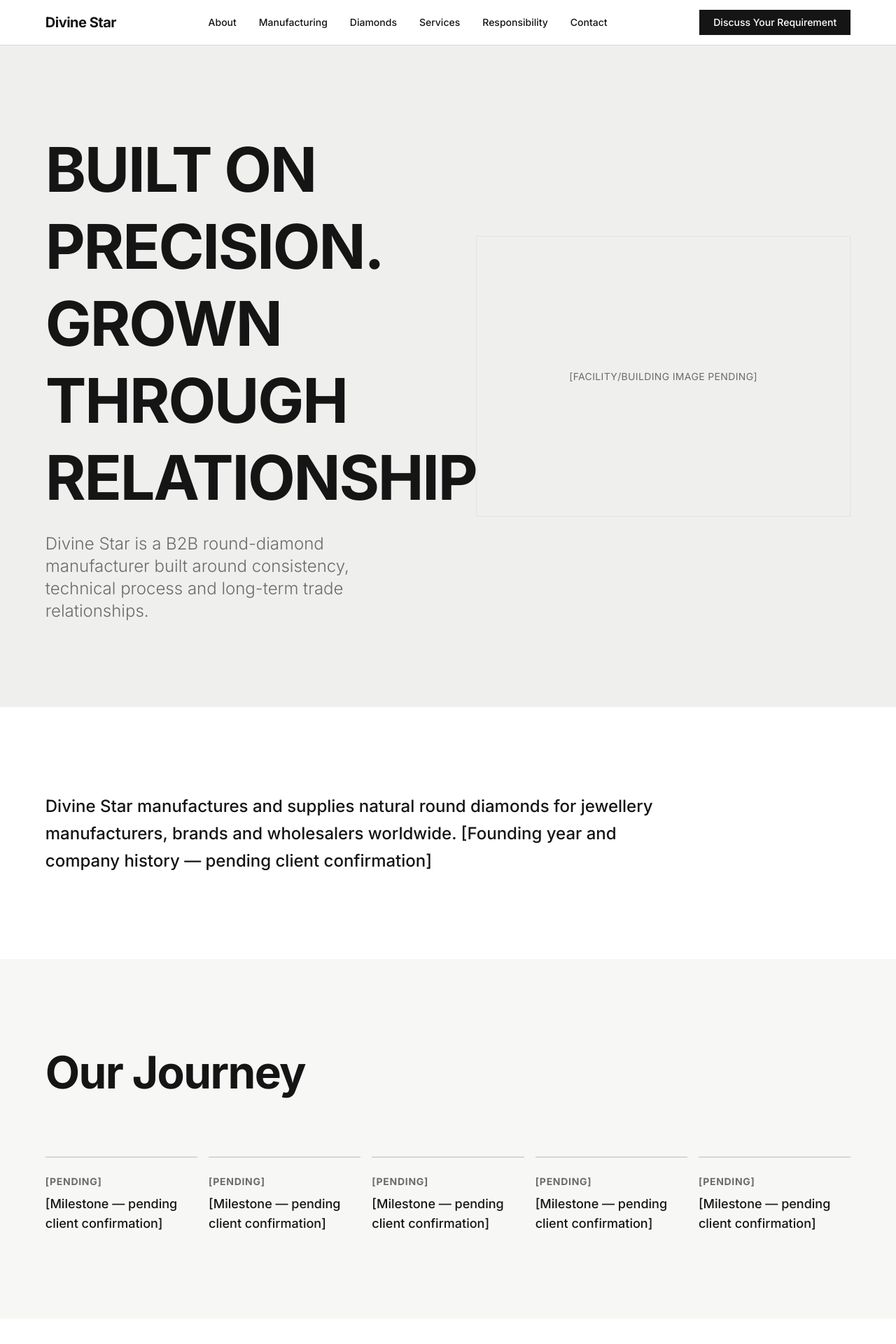
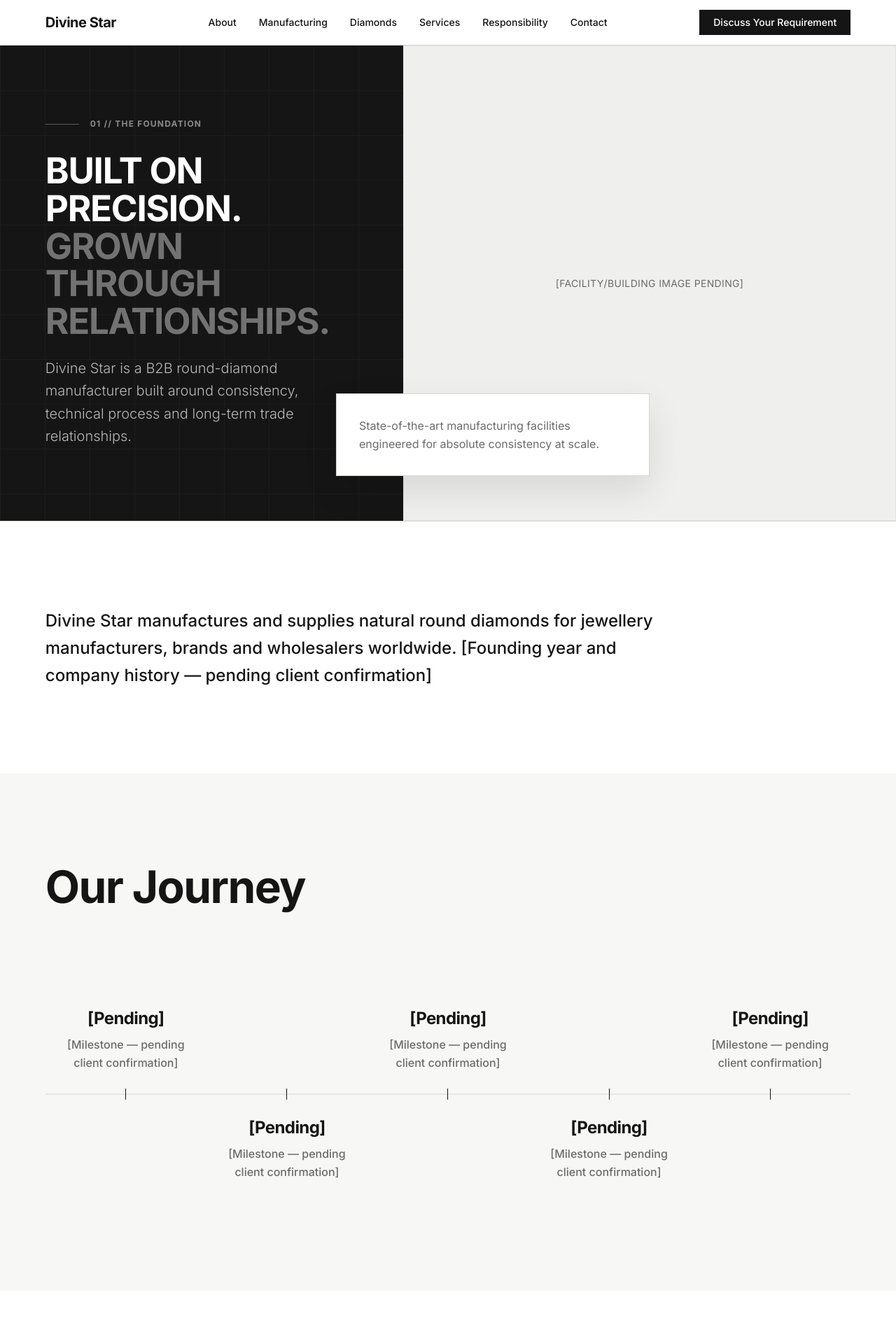
Before and after one commit to divinestarsever-tech/Divinestar, a Next.js app: page /about in a window 1280 px wide. Shown: the top 1920 px of the page at 70% size. Built offline with nearby package versions, Linux system fonts and the light colour scheme.

Commit message:
about page upfate

```diff
--- a/app/about/page.tsx
+++ b/app/about/page.tsx
@@ -7,19 +7,49 @@ export default function AboutPage() {
     <div className="flex flex-col w-full overflow-x-hidden">
 
       {/* 1. PAGE HERO */}
-      <Section className="bg-[var(--color-brand-panel)]" withFluidVertical>
-        <div className="grid grid-cols-1 lg:grid-cols-2 gap-[var(--fluid-gap)] items-center w-full">
-          <div>
-            <h1 className="text-[length:var(--fluid-h1)] leading-tight font-bold tracking-tight text-[var(--color-brand-graphite)] mb-6 uppercase">
-              Built On Precision.<br />Grown Through Relationships.
+      <section className="relative w-full lg:min-h-[85vh] flex flex-col lg:flex-row border-b border-[var(--color-brand-line)]">
+
+        {/* Left Dark Panel */}
+        <div className="w-full lg:w-[45%] bg-[var(--color-brand-graphite)] flex flex-col justify-center relative px-[var(--fluid-px)] py-20 lg:py-24">
+
+          {/* Subtle Grid Pattern Overlay */}
+          <div className="absolute inset-0 opacity-[0.03]" style={{ backgroundImage: 'linear-gradient(#ffffff 1px, transparent 1px), linear-gradient(90deg, #ffffff 1px, transparent 1px)', backgroundSize: '4rem 4rem' }} />
+
+          <div className="relative z-10 w-full max-w-xl">
+            <div className="flex items-center gap-4 mb-8">
+              <div className="h-[1px] w-12 bg-white/30" />
+              <span className="text-xs uppercase tracking-widest font-bold text-white/50">01 // The Foundation</span>
+            </div>
+
+            <h1 className="text-[clamp(2rem,4vw,4.5rem)] font-bold uppercase tracking-tight leading-[1.05] text-white mb-6 break-words">
+              Built On Precision.<br />
+              <span className="text-white/40">
+                Grown Through <br className="hidden sm:block" />
+                Relationships.
+              </span>
             </h1>
-            <p className="text-xl md:text-2xl font-light text-[var(--color-brand-text-secondary)]">
+
+            <p className="text-lg md:text-xl font-light text-white/70 leading-relaxed">
               Divine Star is a B2B round-diamond manufacturer built around consistency, technical process and long-term trade relationships.
             </p>
           </div>
-          <Placeholder className="aspect-[4/3] w-full" label="[Facility/Building image pending]" />
         </div>
-      </Section>
+
+        {/* Right Image Panel */}
+        <div className="w-full lg:w-[55%] h-[60vh] lg:h-auto relative bg-[var(--color-brand-panel)]">
+          <Placeholder
+            className="absolute inset-0 w-full h-full object-cover"
+            label="[Facility/Building image pending]"
+          />
+
+          {/* Floating 'Bridge' Card */}
+          <div className="absolute -bottom-8 lg:bottom-16 left-[var(--fluid-px)] lg:-left-24 bg-[var(--color-brand-white)] p-6 lg:p-8 shadow-[0_20px_50px_rgba(0,0,0,0.1)] z-20 w-[calc(100%-calc(var(--fluid-px)*2))] lg:w-[28rem] border border-[var(--color-brand-line)] flex flex-col gap-3">
+             <p className="text-sm lg:text-base text-[var(--color-brand-text-secondary)] leading-relaxed">
+               State-of-the-art manufacturing facilities engineered for absolute consistency at scale.
+             </p>
+          </div>
+        </div>
+      </section>
 
       {/* 2. COMPANY OVERVIEW */}
       <Section className="bg-[var(--color-brand-white)]" withFluidVertical>
@@ -33,16 +63,70 @@ export default function AboutPage() {
       {/* 3. TIMELINE */}
       <Section className="bg-[var(--color-brand-warm-white)]" withFluidVertical>
         <div className="w-full">
-          <h2 className="text-[length:var(--fluid-h2)] font-bold tracking-tight text-[var(--color-brand-graphite)] mb-[var(--fluid-gap)] leading-tight">
+          <h2 className="text-[length:var(--fluid-h2)] font-bold tracking-tight text-[var(--color-brand-graphite)] mb-[var(--fluid-gap)] leading-tight text-center lg:text-left">
             Our Journey
           </h2>
-          <div className="flex flex-col lg:flex-row gap-8 lg:gap-4 w-full">
+
+          {/* DESKTOP (1024px+): Horizontal Alternating Timeline */}
+          <div className="hidden lg:grid grid-cols-5 w-full relative mt-16 xl:mt-24">
+            {/* Continuous horizontal rail */}
+            <div className="absolute top-1/2 left-0 right-0 h-[1px] bg-[var(--color-brand-line)] -translate-y-1/2" />
+
+            {[1, 2, 3, 4, 5].map((_, idx) => {
+              const isAbove = idx % 2 === 0;
+              return (
+                <div key={idx} className="flex flex-col relative h-[280px] xl:h-[320px]">
+                  {/* Top Content Area */}
+                  <div className={`flex-1 flex flex-col justify-end px-4 pb-6 lg:pb-8 text-center items-center ${isAbove ? 'opacity-100' : 'opacity-0 pointer-events-none'}`}>
+                    {isAbove && (
+                      <>
+                        <span className="block text-xl xl:text-2xl font-bold tracking-tight text-[var(--color-brand-graphite)] mb-2">
+                          [Pending]
+                        </span>
+                        <h3 className="text-sm xl:text-base font-medium text-[var(--color-brand-text-secondary)] leading-relaxed max-w-[200px]">
+                          [Milestone — pending client confirmation]
+                        </h3>
+                      </>
+                    )}
+                  </div>
+
+                  {/* Tick mark */}
+                  <div className="relative w-full h-0 flex justify-center items-center">
+                    <div className="w-[1px] h-4 bg-[var(--color-brand-graphite)] absolute -translate-y-1/2 top-0" />
+                  </div>
+
+                  {/* Bottom Content Area */}
+                  <div className={`flex-1 flex flex-col justify-start px-4 pt-6 lg:pt-8 text-center items-center ${!isAbove ? 'opacity-100' : 'opacity-0 pointer-events-none'}`}>
+                    {!isAbove && (
+                      <>
+                        <span className="block text-xl xl:text-2xl font-bold tracking-tight text-[var(--color-brand-graphite)] mb-2">
+                          [Pending]
+                        </span>
+                        <h3 className="text-sm xl:text-base font-medium text-[var(--color-brand-text-secondary)] leading-relaxed max-w-[200px]">
+                          [Milestone — pending client confirmation]
+                        </h3>
+                      </>
+                    )}
+                  </div>
+                </div>
+              );
+            })}
+          </div>
+
+          {/* MOBILE (Below 1024px): Vertical Stacked Timeline */}
+          <div className="flex flex-col lg:hidden w-full relative mt-8 pl-4 sm:pl-8">
+            {/* Continuous vertical rail */}
+            <div className="absolute top-2 bottom-4 left-4 sm:left-8 w-[1px] bg-[var(--color-brand-line)]" />
+
             {[1, 2, 3, 4, 5].map((_, idx) => (
-              <div key={idx} className="flex-1 border-l-2 lg:border-l-0 lg:border-t-2 border-[var(--color-brand-line)] pl-6 lg:pl-0 lg:pt-6">
-                <span className="block text-sm font-bold tracking-wider uppercase text-[var(--color-brand-text-secondary)] mb-2">
+              <div key={idx} className="relative pb-10 last:pb-0 pl-8 sm:pl-10">
+                {/* Horizontal Tick mark */}
+                <div className="absolute top-2.5 left-0 w-4 h-[1px] bg-[var(--color-brand-graphite)]" />
+
+                <span className="block text-lg font-bold tracking-tight text-[var(--color-brand-graphite)] mb-1">
                   [Pending]
                 </span>
-                <h3 className="text-lg font-medium text-[var(--color-brand-graphite)]">
+                <h3 className="text-base font-medium text-[var(--color-brand-text-secondary)] leading-relaxed">
                   [Milestone — pending client confirmation]
                 </h3>
               </div>
```
